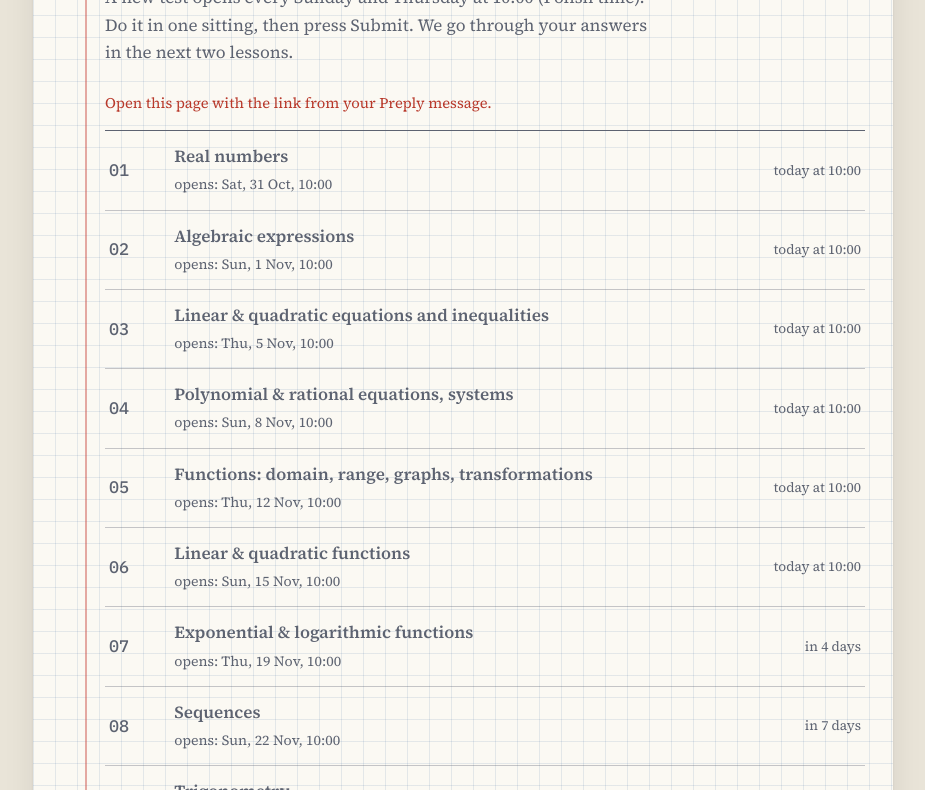
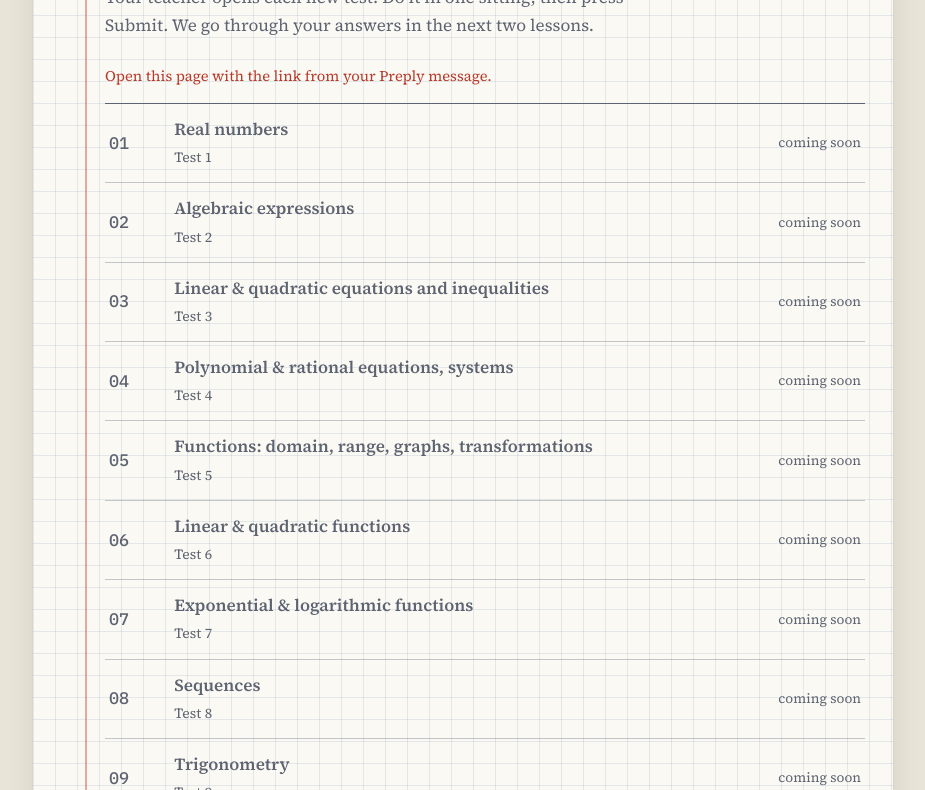
Before and after one commit to Beldugan/lectii, a plain HTML site: page matura/teste/index.html in a window 1280 px wide. Shown: the part 159-949 px from the top of the page, without its empty margins (177-1102 px from the left). Drawn offline with nearby package versions, Linux system fonts and the light colour scheme.

Commit message:
Teste Matura: deschidere din foaia „Deschise” (DA/NU), fără calendar automat
Co-Authored-By: Claude Opus 5.5 <noreply@anthropic.com>
Claude-Session: https://claude.ai/code/session_01TZFbCs1pZdFq3E2EtHYFk1

```diff
--- a/matura/teste/index.html
+++ b/matura/teste/index.html
@@ -118,7 +118,7 @@ button:focus-visible, a:focus-visible, input:focus-visible, textarea:focus-visib
 <script>
 const I18N = {
   en: {
-    title: "Matura maths — tests", sub: "A new test opens every Sunday and Thursday at 10:00 (Polish time). Do it in one sitting, then press Submit. We go through your answers in the next two lessons.",
+    title: "Matura maths — tests", sub: "Your teacher opens each new test. Do it in one sitting, then press Submit. We go through your answers in the next two lessons.",
     test: "Test", opens: "opens", openNow: "open", sent: "sent", locked: "locked", daysLeft: d => d === 1 ? "in 1 day" : `in ${d} days`,
     back: "← All tests", rules: "You can submit this test only once. About 60 minutes. Simple calculator and the CKE formula sheet allowed. Closed questions: choose one answer (1 point). Open questions: write the final answer and your working (2 points).",
     final: "Final answer", work: "Working (all steps)", proof: "Proof (write the full reasoning)", pt: n => n === 1 ? "1 pt" : `${n} pts`,
@@ -126,10 +126,10 @@ const I18N = {
     submit: "Submit test", confirm: "Submit now? You cannot change answers afterwards.", yes: "Yes, submit", no: "Not yet",
     unanswered: n => `${n} question(s) still empty.`, sending: "Sending…", sentOk: "Sent ✓", sentAt: "Submitted",
     fail: "Could not send. Copy the code below and paste it into the Preply chat.", noUrl: "Automatic sending is not set up yet. Copy the code below and paste it into the Preply chat.",
-    copy: "Copy code", copied: "Copied", todayAt: "today at 10:00", once: "Each test can be submitted only once.", upload: "Upload photo", camera: "Take photo", photoHint: "Solved it on paper? Add a photo of your working (up to 4 per task).", removePhoto: "Remove photo", photoFail: "This image could not be read. Try another photo.", until: "open until", closed: "closed", closedMsg: "The deadline for this test has passed:", plTime: "Polish time", manual: "Saved — send the code below", lockedMsg: "This test is not open yet.", loading: "Loading…", sendFail: "Sending failed. Your answers are saved on this device — check your connection and press Submit again.", needCode: "Open this page with the link from your Preply message.", badCode: "This link is not valid. Use the link from your Preply message.", net: "Cannot reach the server. Check your connection and reload the page."
+    copy: "Copy code", copied: "Copied", todayAt: "today at 10:00", once: "Each test can be submitted only once.", upload: "Upload photo", camera: "Take photo", photoHint: "Solved it on paper? Add a photo of your working (up to 4 per task).", removePhoto: "Remove photo", photoFail: "This image could not be read. Try another photo.", until: "open until", closed: "closed", closedMsg: "The deadline for this test has passed:", plTime: "Polish time", manual: "Saved — send the code below", lockedMsg: "This test is not open yet. Your teacher will open it.", soon: "coming soon", closedForStudent: "closed for Patryk", adminNote: "<b>Teacher mode (trial).</b> You see every test so you can check it; your submissions go to the Sheet as PROBA. What Patryk sees: “open” = open for him too, “closed for Patryk” = he sees “coming soon”. To open a test, write DA next to it in the “Deschise” tab of the Sheet.", loading: "Loading…", sendFail: "Sending failed. Your answers are saved on this device — check your connection and press Submit again.", needCode: "Open this page with the link from your Preply message.", badCode: "This link is not valid. Use the link from your Preply message.", net: "Cannot reach the server. Check your connection and reload the page."
   },
   pl: {
-    title: "Matura z matematyki — sprawdziany", sub: "Nowy sprawdzian otwiera się w każdą niedzielę i czwartek o 10:00. Rozwiąż go za jednym razem i kliknij „Wyślij”. Odpowiedzi omawiamy na dwóch kolejnych lekcjach.",
+    title: "Matura z matematyki — sprawdziany", sub: "Każdy nowy sprawdzian otwiera nauczyciel. Rozwiąż go za jednym razem i kliknij „Wyślij”. Odpowiedzi omawiamy na dwóch kolejnych lekcjach.",
     test: "Sprawdzian", opens: "otwarcie", openNow: "otwarty", sent: "wysłany", locked: "zamknięty", daysLeft: d => d === 1 ? "za 1 dzień" : `za ${d} dni`,
     back: "← Wszystkie sprawdziany", rules: "Sprawdzian można wysłać tylko raz. Około 60 minut. Można korzystać z prostego kalkulatora i karty wzorów CKE. Zadania zamknięte: wybierz jedną odpowiedź (1 pkt). Zadania otwarte: wpisz odpowiedź końcową i rozwiązanie (2 pkt).",
     final: "Odpowiedź końcowa", work: "Rozwiązanie (wszystkie kroki)", proof: "Dowód (zapisz pełne rozumowanie)", pt: n => `${n} pkt`,
@@ -137,7 +137,7 @@ const I18N = {
     submit: "Wyślij sprawdzian", confirm: "Wysłać teraz? Po wysłaniu nie można zmienić odpowiedzi.", yes: "Tak, wyślij", no: "Jeszcze nie",
     unanswered: n => `Bez odpowiedzi: ${n}.`, sending: "Wysyłanie…", sentOk: "Wysłano ✓", sentAt: "Wysłano",
     fail: "Nie udało się wysłać. Skopiuj poniższy kod i wklej go na czacie Preply.", noUrl: "Automatyczne wysyłanie nie jest jeszcze włączone. Skopiuj poniższy kod i wklej go na czacie Preply.",
-    copy: "Kopiuj kod", copied: "Skopiowano", todayAt: "dziś o 10:00", once: "Każdy sprawdzian można wysłać tylko raz.", upload: "Dodaj zdjęcie", camera: "Zrób zdjęcie", photoHint: "Rozwiązałeś na kartce? Dodaj zdjęcie rozwiązania (maks. 4 do zadania).", removePhoto: "Usuń zdjęcie", photoFail: "Nie udało się odczytać obrazu. Spróbuj innego zdjęcia.", until: "otwarty do", closed: "zamknięty", closedMsg: "Termin na ten sprawdzian minął:", plTime: "czas polski", manual: "Zapisano — wyślij poniższy kod", lockedMsg: "Ten sprawdzian nie jest jeszcze otwarty.", loading: "Wczytywanie…", sendFail: "Wysyłanie nie powiodło się. Odpowiedzi są zapisane na tym urządzeniu — sprawdź internet i kliknij „Wyślij” ponownie.", needCode: "Otwórz tę stronę linkiem z wiadomości na Preply.", badCode: "Ten link jest nieprawidłowy. Użyj linku z wiadomości na Preply.", net: "Brak połączenia z serwerem. Sprawdź internet i odśwież stronę."
+    copy: "Kopiuj kod", copied: "Skopiowano", todayAt: "dziś o 10:00", once: "Każdy sprawdzian można wysłać tylko raz.", upload: "Dodaj zdjęcie", camera: "Zrób zdjęcie", photoHint: "Rozwiązałeś na kartce? Dodaj zdjęcie rozwiązania (maks. 4 do zadania).", removePhoto: "Usuń zdjęcie", photoFail: "Nie udało się odczytać obrazu. Spróbuj innego zdjęcia.", until: "otwarty do", closed: "zamknięty", closedMsg: "Termin na ten sprawdzian minął:", plTime: "czas polski", manual: "Zapisano — wyślij poniższy kod", lockedMsg: "Ten sprawdzian nie jest jeszcze otwarty. Otworzy go nauczyciel.", soon: "wkrótce", closedForStudent: "zamknięty dla Patryka", adminNote: "<b>Tryb nauczyciela (próba).</b> Widzisz wszystkie sprawdziany; Twoje wysyłki trafiają do arkusza jako PROBA. Co widzi Patryk: „otwarty” = otwarty także dla niego, „zamknięty dla Patryka” = on widzi „wkrótce”. Aby otworzyć sprawdzian, wpisz DA w zakładce „Deschise”.", loading: "Wczytywanie…", sendFail: "Wysyłanie nie powiodło się. Odpowiedzi są zapisane na tym urządzeniu — sprawdź internet i kliknij „Wyślij” ponownie.", needCode: "Otwórz tę stronę linkiem z wiadomości na Preply.", badCode: "Ten link jest nieprawidłowy. Użyj linku z wiadomości na Preply.", net: "Brak połączenia z serwerem. Sprawdź internet i odśwież stronę."
   }
 };
 const LETTERS = ["A","B","C","D"];
@@ -209,21 +209,23 @@ function renderList() {
     let stamp;
     if (sent) stamp = `<span class="stamp sent">${T().sent} ✓</span>`;
     else if (open && isClosed(t)) stamp = `<span class="stamp lock">${T().closed}</span>`;
+    else if (open && META && META.role === "admin" && mt(t) && mt(t).student === false) stamp = `<span class="stamp lock">${T().closedForStudent}</span>`;
     else if (open) stamp = `<span class="stamp open">${T().openNow} →</span>`;
-    else stamp = `<span class="stamp lock">${daysTo(t.d) <= 0 ? T().todayAt : T().daysLeft(daysTo(t.d))}</span>`;
+    else stamp = `<span class="stamp lock">${T().soon}</span>`;
     const inner = `<span class="no">${String(t.n).padStart(2, "0")}</span>
-      <span><span class="tt">${esc(lang === "pl" ? t.pl : t.en)}</span><br><span class="dd">${T().opens}: ${fmtDate(t.d)}, 10:00${deadline(t) ? ` · ${T().until}: ${fmtDT(deadline(t))}` : ""}</span></span>${stamp}`;
+      <span><span class="tt">${esc(lang === "pl" ? t.pl : t.en)}</span><br><span class="dd">${T().test} ${t.n}${deadline(t) ? ` · ${T().until}: ${fmtDT(deadline(t))}` : ""}</span></span>${stamp}`;
     return open ? `<a class="row" href="#t${t.n}">${inner}</a>` : `<div class="row locked">${inner}</div>`;
   }).join("");
   const warn = META_ERR ? `<p class="note err">${{ nocode: T().needCode, code: T().badCode }[META_ERR] || T().net}</p>` : "";
-  document.getElementById("sheet").innerHTML = header() + `<h1>${T().title}</h1><p class="sub">${T().sub}</p>${warn}<div class="list">${rows}</div>`;
+  const adm = META && META.role === "admin" ? `<p class="note" style="border:1px dashed currentColor;padding:8px 12px">${T().adminNote}</p>` : "";
+  document.getElementById("sheet").innerHTML = header() + `<h1>${T().title}</h1><p class="sub">${T().sub}</p>${warn}${adm}<div class="list">${rows}</div>`;
   wireHeader();
 }
 
 function renderTest(n) {
   const t = TESTS.find(x => x.n === n);
   if (!t) return renderList();
-  if (!isOpen(t)) { document.getElementById("sheet").innerHTML = header() + `<a class="back" href="#">${T().back}</a><p>${T().lockedMsg} ${T().opens}: ${fmtDate(t.d)}, 10:00 (${T().plTime}).</p>`; wireHeader(); return; }
+  if (!isOpen(t)) { document.getElementById("sheet").innerHTML = header() + `<a class="back" href="#">${T().back}</a><p>${T().lockedMsg}</p>`; wireHeader(); return; }
   if (!ITEMS[n]) {
     document.getElementById("sheet").innerHTML = header() + `<a class="back" href="#">${T().back}</a><p class="note">${T().loading}</p>`; wireHeader();
     getItems(t).then(items => { ITEMS[n] = items; if (location.hash === "#t" + n) renderTest(n); })
```
